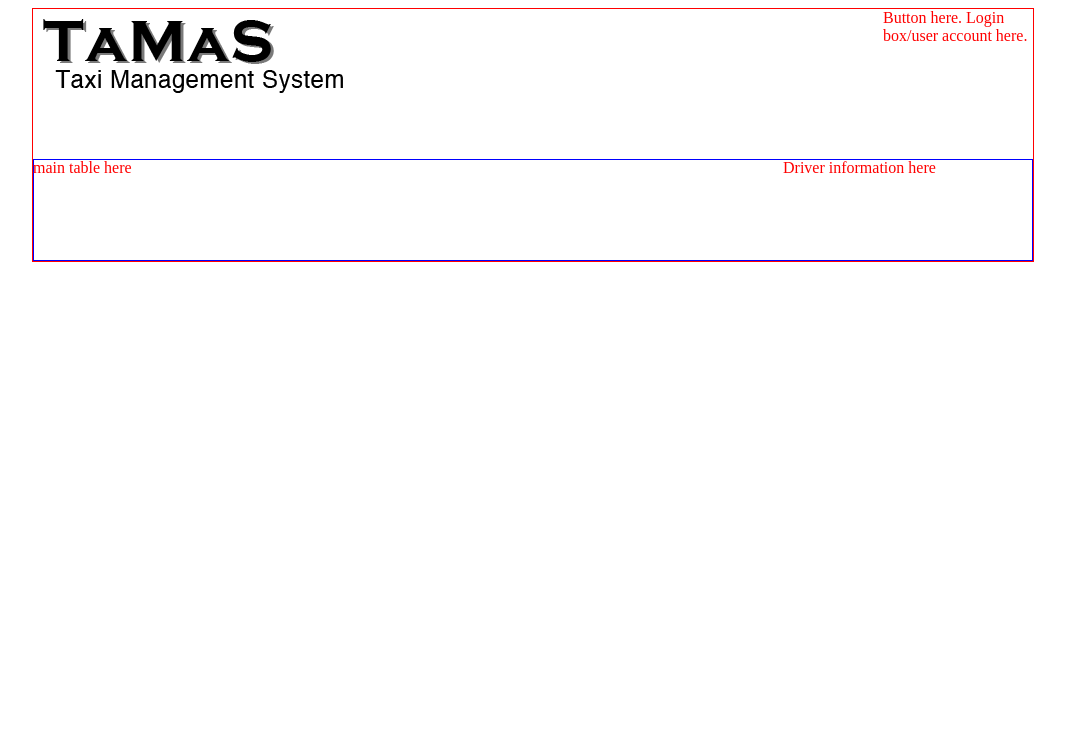
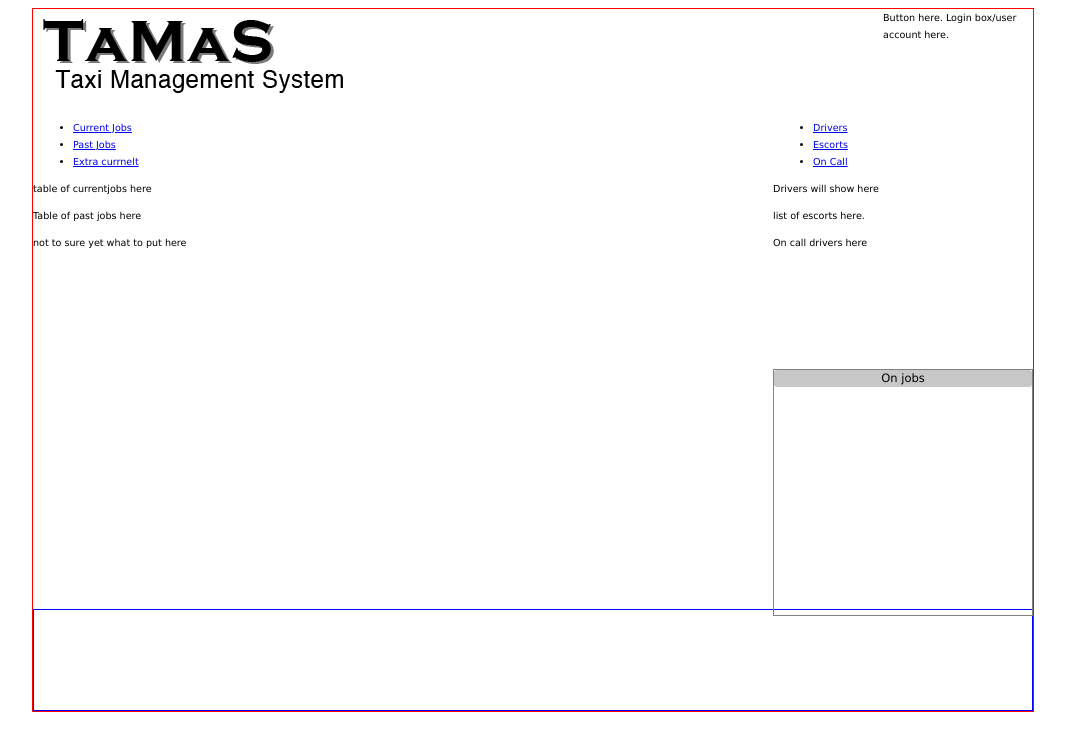
Before and after one commit to Faved/taxi_man, a Django app: page / in a window 1280 px wide. Shown: the top 751 px of the page, without its empty margins (107-1172 px from the left). Run offline with Django 3.2, Linux system fonts and the light colour scheme; some libraries are stand-ins or nearby versions.

Commit message:
styling changes and layout, added javascript

```diff
--- a/Templates/base_template.html
+++ b/Templates/base_template.html
@@ -5,7 +5,15 @@
 	<title></title>
 	<!-- css -->
 	<link rel="stylesheet" href="/static/styles.css" />
+	<link rel="stylesheet" href="/static/smoothness/jquery-ui-1.10.0.custom.css" />
 	<!-- javascript includes-->
+	<!-- jquery -->
+	<script src="static/jquery.js" ></script>
+	<!-- jqueryui -->
+	<script src="static/jquery-ui-1.10.0.custom.js" ></script>
+	<!-- Custom Javascript -->
+	<script src="static/functions.js"></script>
+
 </head>
 <body>
 	<!-- Contiainer div -->
--- a/Templates/content.html
+++ b/Templates/content.html
@@ -7,12 +7,55 @@
 {%endblock%}
 {%block content%}
 <!-- lets lay out the main content -->
-<!-- left div -->
-<div class="left">
-	main table here
-</div>
-<div class="right">
-	Driver information here
+<!-- content div -->
+<div class="content">
+	<!-- left div -->
+	<div class="left">
+		<div id="tabs">
+		  <ul>
+		    <li><a href="#tabs-1">Current Jobs</a></li>
+		    <li><a href="#tabs-2">Past Jobs</a></li>
+		    <li><a href="#tabs-3">Extra currnelt</a></li>
+		  </ul>
+		  <div id="tabs-1">
+		    <p>table of currentjobs here</p>
+		  </div>
+		  <div id="tabs-2">
+		    <p>Table of past jobs here</p>
+		  </div>
+		  <div id="tabs-3">
+		    <p>not to sure yet what to put here</p>
+		  </div>
+		</div>
+
+	</div>
+	<div class="right">
+		<!-- the top is the current drivers -->
+		<div id="tabs2">
+		  <ul>
+		    <li><a href="#tabs-1">Drivers</a></li>
+		    <li><a href="#tabs-2">Escorts</a></li>
+		    <li><a href="#tabs-3">On Call</a></li>
+		  </ul>
+		  <div id="tabs-1">
+		    <p>Drivers will show here</p>
+		  </div>
+		  <div id="tabs-2">
+		    <p>list of escorts here.</p>
+		  </div>
+		  <div id="tabs-3">
+		    <p>On call drivers here</p>
+		  </div>
+		</div>
+
+		<!-- this will have a list of drivers on jobs -->
+		<div class="drivers_unavil">
+			<div class="driversU_head">
+				On jobs
+			</div>
+		</div>
+
+	</div>
 </div>
 
 
--- a/css/styles.css
+++ b/css/styles.css
@@ -1,9 +1,19 @@
+body{
+	font-family: Verdana,Arial,sans-serif;
+	font-size: 0.6em;
+  line-height:1.8em;
+}
 .container{
 	margin:0 auto;
-	color:red;
+
 	width:1000px;
 	border:thin solid red;
 }
+.content{
+	height:500px;
+}
+
+
 .logo{
 	width:300px;
 	height:74px;
@@ -15,7 +25,7 @@
 }
 
 .header{
-	height:150px;
+	height:100px;
 }
 
 .footer{
@@ -24,17 +34,36 @@
 }
 
 .left{
-	width:75%;
+	width:74%;
 	float:left;
+	height:100%;
 }
 .right{
-	width:25%;
+	width:26%;
 	float:left;
+  height:100%;
 }
-
+#tabs2{
+  height:50%;
+}
+.drivers_unavil{
+  height:49%;
+  border:thin solid grey;
+}
+.driversU_head{
+ height:7%;
+  background-color:#C7C7C7;
+  text-align:center;
+  border-radius: 3px;
+  font-size:1.2em;
+}
 
 .head-box{
 	width:150px;
 	float:right;
 
 }
+
+.ui-tabs{
+	height:98%;
+}
```
